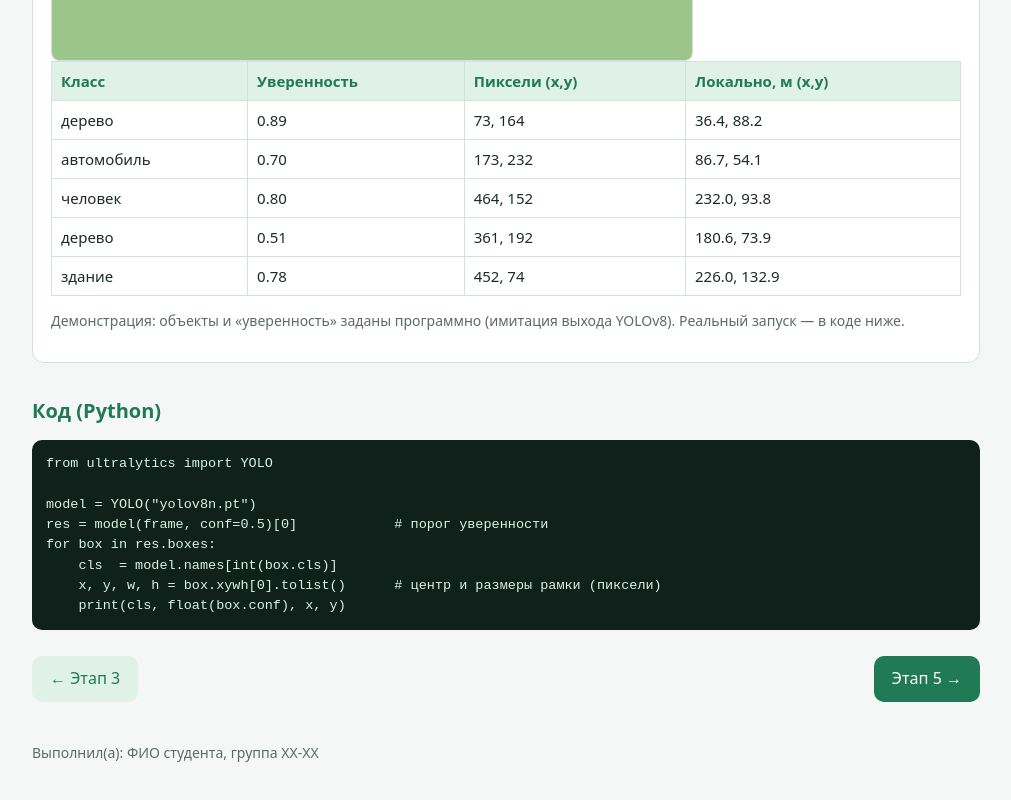
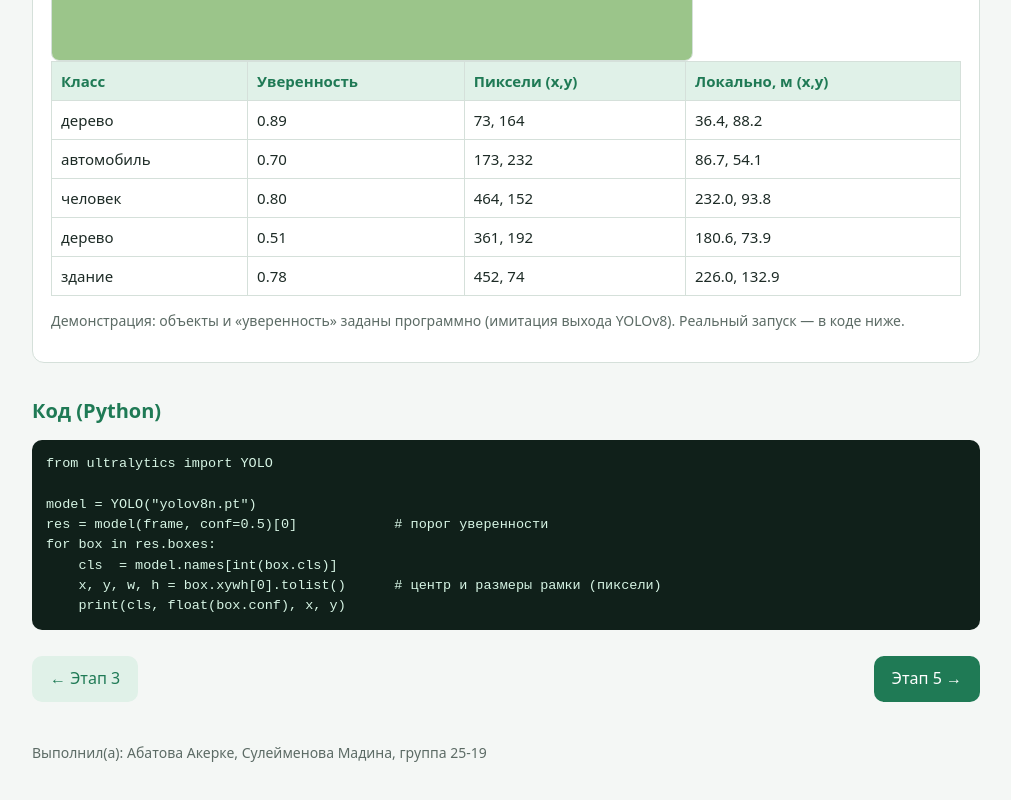
Before and after one commit to akerkeabatova123-afk/intelligent-control.github.io, a plain HTML site: page stage4.html in a window 1280 px wide. Shown: the part 918-1718 px from the top of the page, without its empty margins (134-1145 px from the left). Drawn offline with Linux system fonts and the light colour scheme.

Commit message:
Update stage4.html

```diff
--- a/stage4.html
+++ b/stage4.html
@@ -11,4 +11,4 @@ res = model(frame, conf=0.5)[0]            # порог уверенности
 for box in res.boxes:
     cls  = model.names[int(box.cls)]
     x, y, w, h = box.xywh[0].tolist()      # центр и размеры рамки (пиксели)
-    print(cls, float(box.conf), x, y)</pre><div class="nav"><a class="btn sec" href="stage3.html">← Этап 3</a><a class="btn" href="stage5.html">Этап 5 →</a></div><p class="note" style="margin-top:40px">Выполнил(а): ФИО студента, группа XX-XX</p></main><script src="app.js"></script></body></html>
+    print(cls, float(box.conf), x, y)</pre><div class="nav"><a class="btn sec" href="stage3.html">← Этап 3</a><a class="btn" href="stage5.html">Этап 5 →</a></div><p class="note" style="margin-top:40px">Выполнил(а): Абатова Акерке, Сулейменова Мадина, группа 25-19</p></main><script src="app.js"></script></body></html>
```
